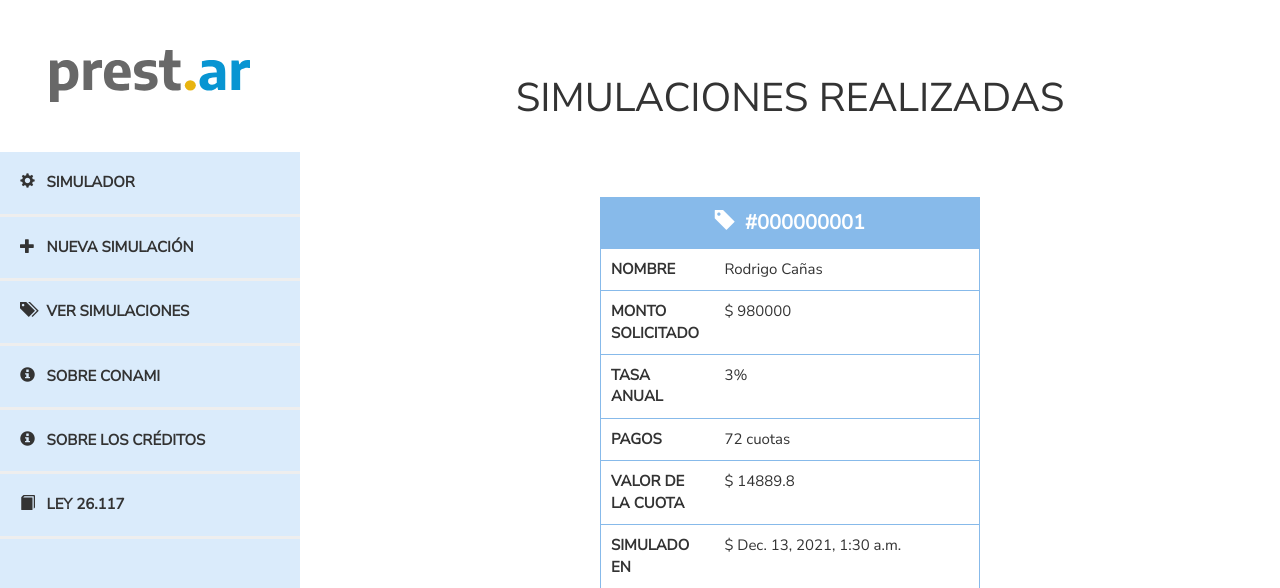
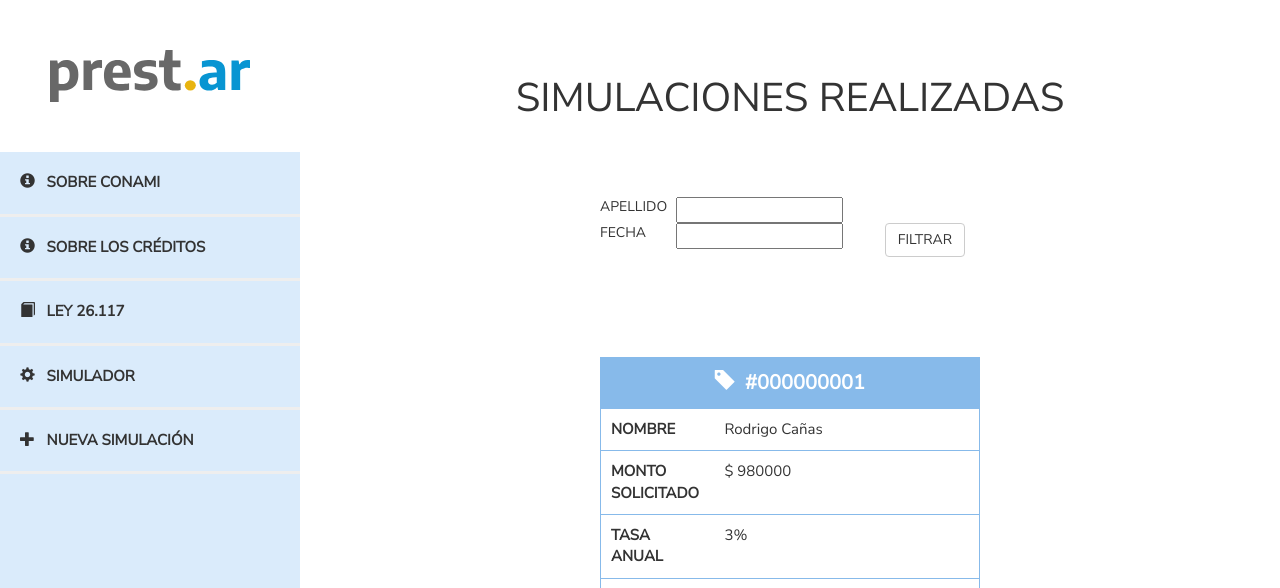
Before and after one commit to autusgo/prestar2, a Django app: page /simulador/list/ in a window 1280 px wide. Shown: the top 588 px of the page. Run offline with Django 3.2, Linux system fonts and the light colour scheme; data comes from the database, SQL or seed files in the repository; both versions use the stored data as it was after the commit; some libraries are stand-ins or nearby versions.

Commit message:
reordenados los botones, se oculta ver simulaciones, agregados algunos filtros

```diff
--- a/PrestAr/PrestAr/settings.py
+++ b/PrestAr/PrestAr/settings.py
@@ -39,7 +39,9 @@ INSTALLED_APPS = [
     'django.contrib.messages',
     'django.contrib.staticfiles',
     # own
-    'prestamos'
+    'prestamos',
+    # third party
+    'django_filters',
 ]
 
 MIDDLEWARE = [
--- a/PrestAr/prestamos/filters.py
+++ b/PrestAr/prestamos/filters.py
@@ -1,9 +1,13 @@
 import django_filters
 from .models import Simulacion
-from django_filters import FilterSet
+from django_filters import FilterSet, CharFilter
 
 
 class SimulacionFilter(django_filters.FilterSet):
+    nom_ape = CharFilter(field_name="nom_ape", lookup_expr='icontains')
+    created_date = CharFilter(
+        field_name="created_date", lookup_expr='icontains')
+
     class Meta:
         model = Simulacion
-        fields = ['nom_ape']
+        fields = ['nom_ape', 'created_date', 'email']
--- a/PrestAr/prestamos/forms.py
+++ b/PrestAr/prestamos/forms.py
@@ -7,7 +7,7 @@ class SimulacionForm(forms.ModelForm):
         model = Simulacion
         fields = ['nom_ape', 'telefono', 'email', 'monto',
                   'cant_cuotas', 'tasa_anual']
-        initial = 3
+        # initial = 3
 
     def __init__(self, *args, **kwargs):
         super(SimulacionForm, self).__init__(*args, **kwargs)
--- a/PrestAr/prestamos/models.py
+++ b/PrestAr/prestamos/models.py
@@ -6,7 +6,7 @@ from django.utils import timezone
 class Simulacion(models.Model):
     author = models.ForeignKey(
         settings.AUTH_USER_MODEL, on_delete=models.CASCADE)
-    nom_ape = models.CharField(max_length=200,)
+    nom_ape = models.CharField(max_length=200)
     monto = models.IntegerField()
     created_date = models.DateTimeField(
         default=timezone.now)
@@ -25,4 +25,4 @@ class Simulacion(models.Model):
         return round(calculo_cuota, 2)
 
     def __unicode__(self):
-        return '{} {}'.format(self.nom_ape, self.created_date)
+        return '{} {} {}'.format(self.nom_ape, self.created_date, self.email)
--- a/PrestAr/prestamos/templates/simulador/base.html
+++ b/PrestAr/prestamos/templates/simulador/base.html
@@ -15,18 +15,20 @@
   <nav>
   		<div class="menu">
         <div class="menuheader"><img style="width: 200px" src="/static/img/prestar_negro.svg" alt="Prest.Ar"></div>
+        <a href="{% url 'sobre_conami' %}"><div class="botones button4"><span class="glyphicon glyphicon-info-sign"></span>&nbsp;&nbsp;&nbsp;SOBRE CONAMI</div></a>
+        <a href="{% url 'sobre_creditos' %}"><div class="botones button5"><span class="glyphicon glyphicon-info-sign"></span>&nbsp;&nbsp;&nbsp;SOBRE LOS CRÉDITOS</div></a>
+        <a href="http://servicios.infoleg.gob.ar/infolegInternet/anexos/115000-119999/118062/norma.htm"><div class="botones button6"><span class="glyphicon glyphicon-book"></span>&nbsp;&nbsp;&nbsp;LEY 26.117</div></a>
+
         <a href="{% url 'sim_index' %}"><div class="botones button1"><span class="glyphicon glyphicon-cog"></span>&nbsp;&nbsp;&nbsp;SIMULADOR</div></a>
         <a href="{% url 'simulacion_new' %}"><div class="botones button2"><span class="glyphicon glyphicon-plus"></span>&nbsp;&nbsp;&nbsp;NUEVA SIMULACIÓN</div></a>
+
         {% if user.is_authenticated %}
         <a href="{% url 'simulaciones_list' %}"><div class="botones button3"><span class="glyphicon glyphicon-tags"></span>&nbsp;&nbsp;&nbsp;VER SIMULACIONES</div></a>
 
       {% else %}
-        <div class="botones button3"><span class="glyphicon glyphicon-tags"></span>&nbsp;&nbsp;&nbsp;VER SIMULACIONES</div>
 
       {% endif %}
-        <a href="{% url 'sobre_conami' %}"><div class="botones button4"><span class="glyphicon glyphicon-info-sign"></span>&nbsp;&nbsp;&nbsp;SOBRE CONAMI</div></a>
-        <a href="{% url 'sobre_creditos' %}"><div class="botones button5"><span class="glyphicon glyphicon-info-sign"></span>&nbsp;&nbsp;&nbsp;SOBRE LOS CRÉDITOS</div></a>
-        <a href="http://servicios.infoleg.gob.ar/infolegInternet/anexos/115000-119999/118062/norma.htm"><div class="botones button6"><span class="glyphicon glyphicon-book"></span>&nbsp;&nbsp;&nbsp;LEY 26.117</div></a>
+
 
   	</div>
     <div class="menu menufooter">
@@ -38,7 +40,7 @@
       <div>EL USUARIO NO SE ENCUENTRA AUTENTICADO</div>
       <br>
       <br>
-      <p><a href="{% url 'login' %}">ACCEDER&nbsp;&nbsp;&nbsp;<span class="glyphicon glyphicon-log-in"></span></a><p>
+      <p><a href="{% url 'login' %}"><span class="glyphicon glyphicon-log-in"></span>&nbsp;&nbsp;&nbsp;ACCEDER</a><p>
       {% endif %}
     </div>
   </nav>
@@ -47,7 +49,7 @@
   {% endblock %}
 
   <footer>
-    <div style="padding-top:20px"><img src="/static/img/prestar_negro_CHICO.png" alt="Prest.Ar"> | Avedaño, Bertuzzi, Congreado & Eyria © MMXXI</div>
+    <div style="padding-top:20px"><img src="/static/img/prestar_negro_CHICO.png" alt="Prest.Ar"> | Avedaño, Bertuzzi, Congreado & Eyrea © MMXXI</div>
   </footer>
 
   </body>
--- a/PrestAr/prestamos/templates/simulador/simulaciones_list.html
+++ b/PrestAr/prestamos/templates/simulador/simulaciones_list.html
@@ -8,13 +8,20 @@
 
 
 
-	<!-- <form method="GET">
+	<form method="GET">
 		<div class="busqueda_pro">
-		 <div class="box1" value="APELLIDO">APELLIDO</div>
-		 <div class="box2" value="PROVEEDOR">{{ filter.form.apellido }}</div>
-		 <div class="box3"><input class="save btn btn-default"  type="submit" value="FILTRAR" /></div>
+
+		<div class="box1" value="APELLIDO">APELLIDO</div>
+		<div class="box2" value="SIMULACION">{{ filter.form.nom_ape }}</div>
+		<div class="box3"></div>
+
+		<div class="box1" value="created_date">FECHA</div>
+		<div class="box2" value="FECHA">{{ filter.form.created_date }}</div>
+		<div class="box3"><input class="save btn btn-default"  type="submit" value="FILTRAR" /></div>
+
+
 		</div>
-	</form> -->
+	</form>
 
   {% for simulacion in filter.qs %}
 
```
Also changed, not shown: PrestAr/db.sqlite3.
